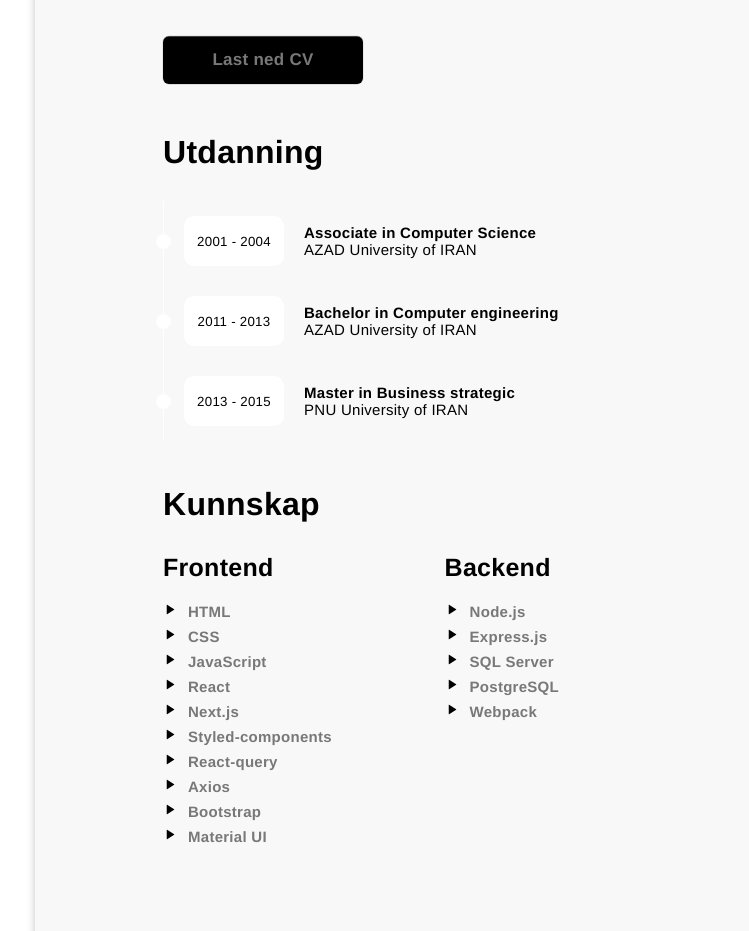
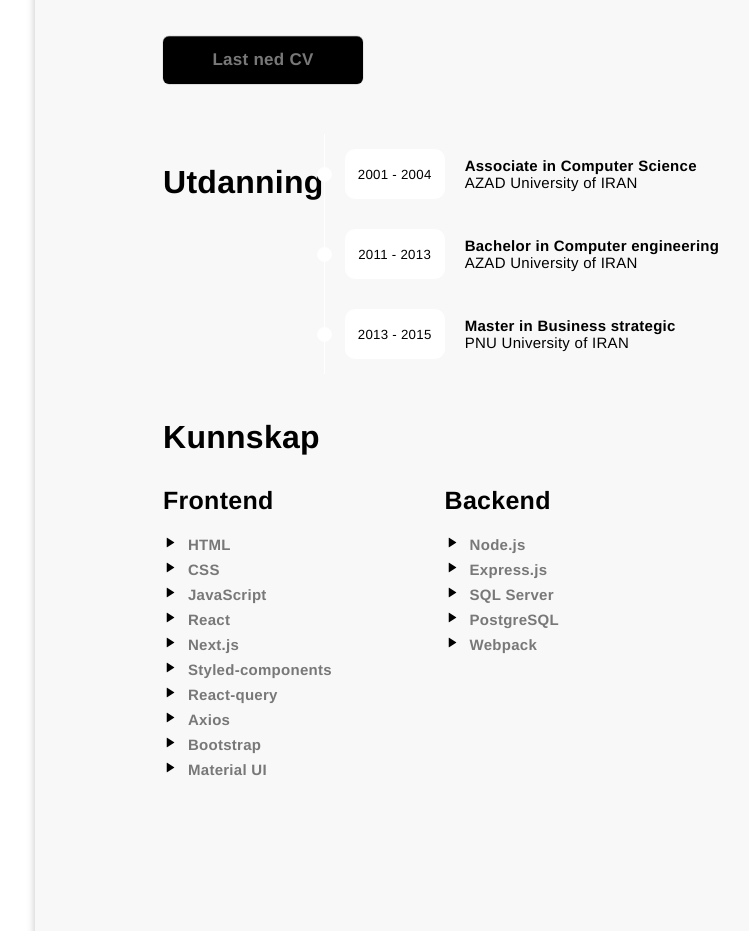
Before and after one commit to maf256/sitedesign, a Next.js app: page /about in a window 1280 px wide. Shown: the part 1680-2611 px from the top of the page, without its empty margins (285-1034 px from the left). Built offline with nearby package versions, Linux system fonts and the light colour scheme.

Commit message:
update data

```diff
--- a/components/about/pageStyled.js
+++ b/components/about/pageStyled.js
@@ -168,10 +168,17 @@ export const UlKnowledge = styled.ul`
 
 
 export const EducationContainer = styled.div`
+    width: 100%;
 
 `
 export const Education = styled.div`
+    display: flex;
+    flex-wrap: wrap;
+
     background-color: ${({theme}) => theme.BC_Home};
+    h1 {
+        display: inline-flex;
+    }
 
 `
 
--- a/components/common/Data.js
+++ b/components/common/Data.js
@@ -153,6 +153,12 @@ export const Data = {
                 {date: '2011 - 2013', name: 'Bachelor in Computer engineering', uni: 'AZAD University of IRAN'},
                 {date: '2013 - 2015', name: 'Master in Business strategic', uni: 'PNU University of IRAN'}
             ],
+            experience: [
+                {date: '2021', name: 'Konsulenthus Oslo', uni: 'Fullstack Web development'},
+                {date: '2022', name: 'TechPros Oslo', uni: 'Fullstack Web development'},
+                {date: '2023', name: 'Osloweb Sandvika', uni: 'Fullstack Web development'}
+            ],
+
             educationTitlle: 'Education',
             knowledge: {
                 knowledge: 'Knowledge',
--- a/pages/about.js
+++ b/pages/about.js
@@ -9,7 +9,7 @@ export default function about ({language}){
         <   title>Webutvikler</title>
             <meta
             name="description"
-            content="web utvikler - Webdesign sandvika - webdesign oslo - webutvikler - react - motion designer - Responsive- Responsiveness - wordpress - woocommerce - Responsive web design - Responsive page - Responsive webdesign - webdesign, Webshop, Programming, Wordpress, SEO, Digital marketing, Graphic design.
+            content="web utvikler - Webdesign sandvika - webdesign oslo - webutvikler - react - Fullstack webutvikling - Responsive- Responsiveness - wordpress - woocommerce - Responsive web design - Responsive page - Responsive webdesign - webdesign, Webshop, Programming, Wordpress, SEO, Digital marketing, Graphic design.
                 webdesign webdesign design webdesign development -  webshop site web -  it consulting - programming wordpress graphic design sandvika oslo Norway bærum digitalm arketing - nettside nettside design nettside utvikling -  nettshop -  it konsulent - utvikling grafisk design digital markedsføring social marketing sosial markeds føring facebook Instagram - linkedin - SEO - CRO"
            key="desc"
             />
--- a/pages/contact.js
+++ b/pages/contact.js
@@ -9,7 +9,7 @@ export default function about ({language}){
         <   title>Webutvikler</title>
             <meta
             name="description"
-            content="web utvikler - Webdesign sandvika - webdesign oslo - webutvikler - react - motion designer - Responsive- Responsiveness - wordpress - woocommerce - Responsive web design - Responsive page - Responsive webdesign - webdesign, Webshop, Programming, Wordpress, SEO, Digital marketing, Graphic design.
+            content="web utvikler - Webdesign sandvika - webdesign oslo - webutvikler - react - Fullstack webutviklingr - Responsive- Responsiveness - wordpress - woocommerce - Responsive web design - Responsive page - Responsive webdesign - webdesign, Webshop, Programming, Wordpress, SEO, Digital marketing, Graphic design.
                 webdesign webdesign design webdesign development -  webshop site web -  it consulting - programming wordpress graphic design sandvika oslo Norway bærum digitalm arketing - nettside nettside design nettside utvikling -  nettshop -  it konsulent - utvikling grafisk design digital markedsføring social marketing sosial markeds føring facebook Instagram - linkedin - SEO - CRO"
             key="desc"
             />
--- a/pages/index.js
+++ b/pages/index.js
@@ -8,7 +8,7 @@ export default function Homepage ({language}){
         <   title>Webutvikler</title>
             <meta
             name="description"
-            content="web utvikler - Webdesign sandvika - webdesign oslo - webutvikler - react - motion designer - Responsive- Responsiveness - wordpress - woocommerce - Responsive web design - Responsive page - Responsive webdesign - webdesign, Webshop, Programming, Wordpress, SEO, Digital marketing, Graphic design.
+            content="web utvikler - Webdesign sandvika - webdesign oslo - webutvikler - react - Fullstack webutvikling - Responsive- Responsiveness - wordpress - woocommerce - Responsive web design - Responsive page - Responsive webdesign - webdesign, Webshop, Programming, Wordpress, SEO, Digital marketing, Graphic design.
                 webdesign webdesign design webdesign development -  webshop site web -  it consulting - programming wordpress graphic design sandvika oslo Norway bærum digitalm arketing - nettside nettside design nettside utvikling -  nettshop -  it konsulent - utvikling grafisk design digital markedsføring social marketing sosial markeds føring facebook Instagram - linkedin - SEO - CRO"
             key="desc"
             />
```
